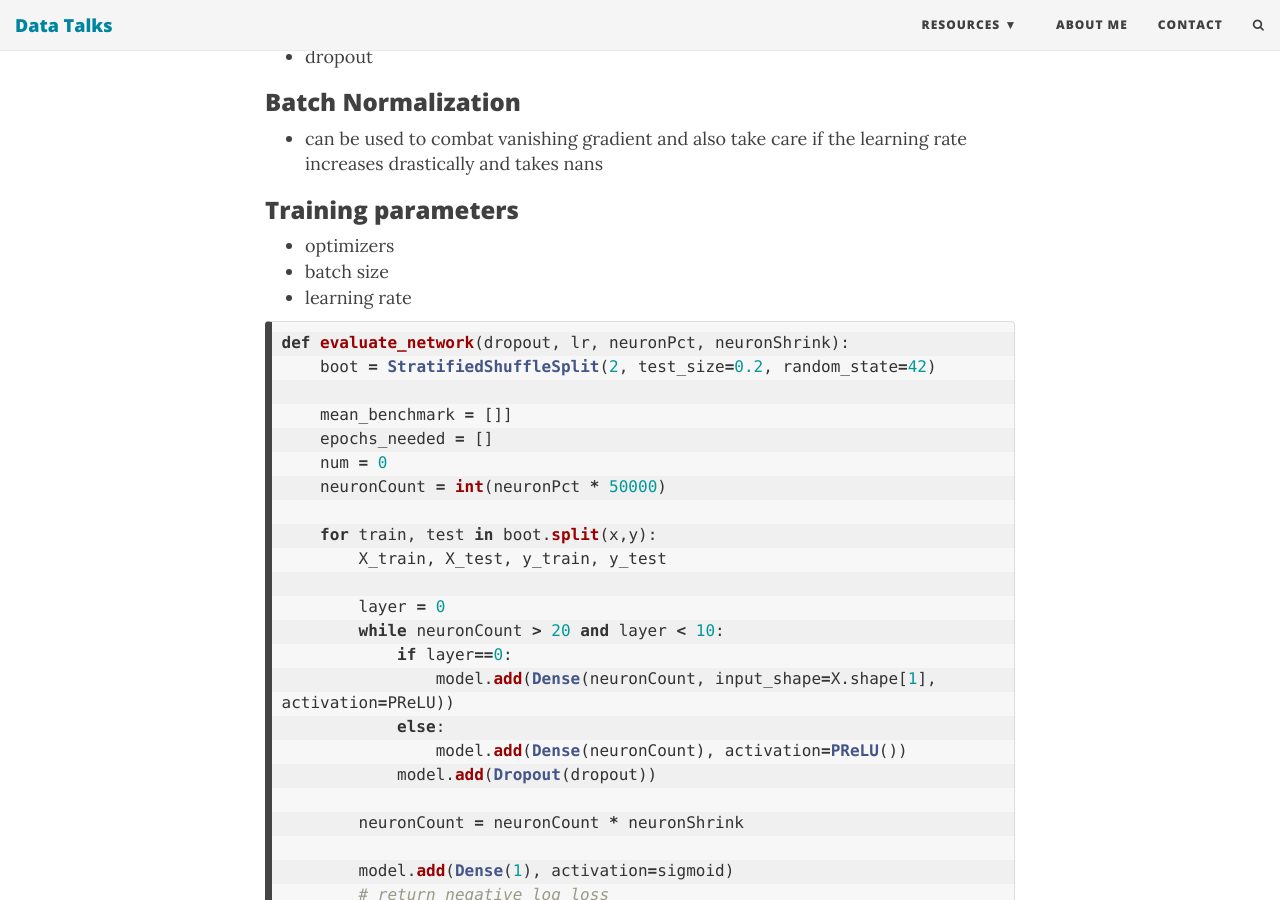
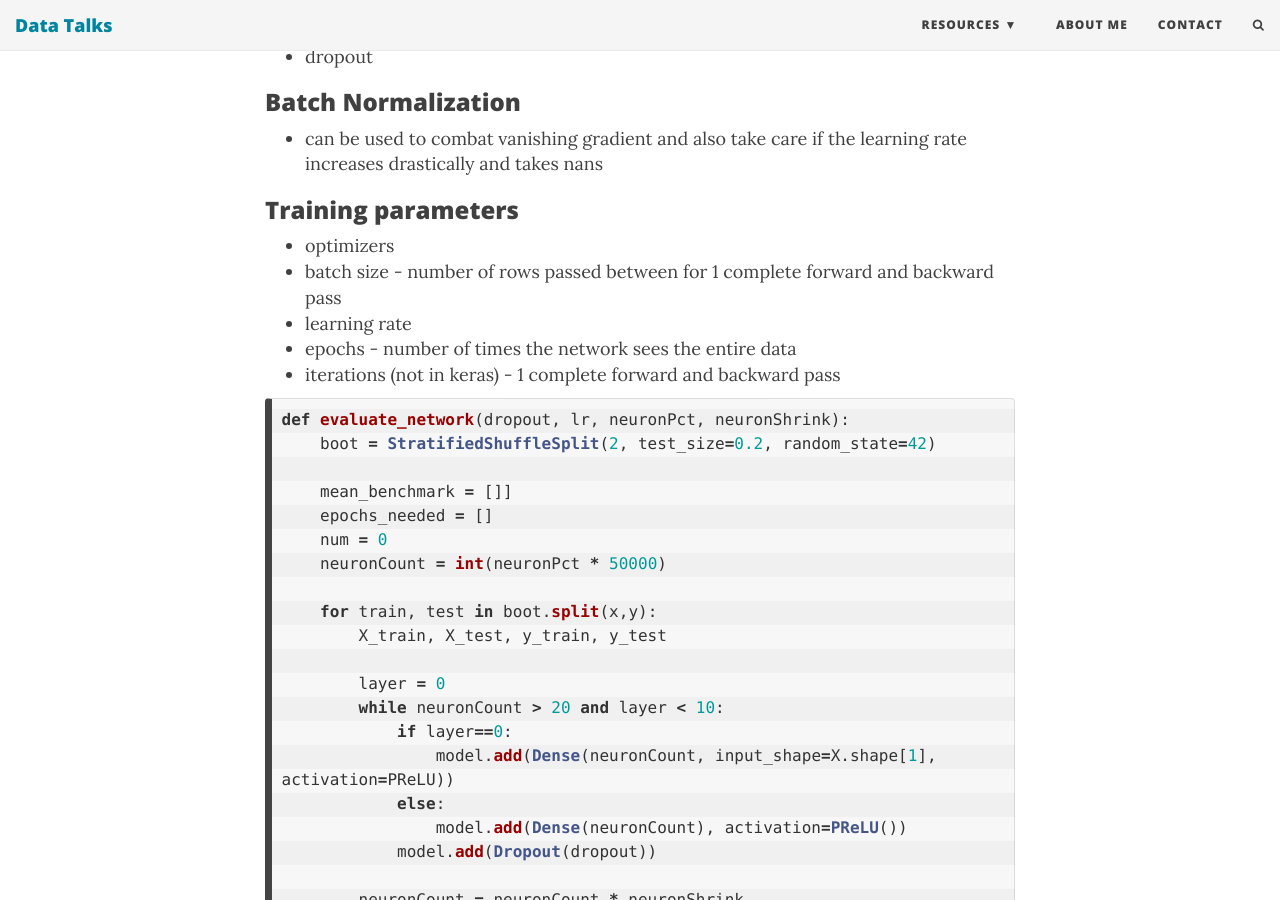
Before and after one commit to praths007/praths007.github.io, a Jekyll site: the page built from wiki/Keras-Api.md, in a window 1280 px wide and 900 px high, scrolled down 7684 px. Built offline with Jekyll 4.4.1, drawn with Linux system fonts in a browser that asks for light colours; nearby versions of some CDN libraries; our own code applies the rules of GitHub Pages for plain Markdown files.

Commit message:
added epoch, batch, iteration info

````diff
--- a/wiki/Keras-Api.md
+++ b/wiki/Keras-Api.md
@@ -268,8 +268,10 @@ nans
 
 ### Training parameters
 * optimizers
-* batch size
+* batch size - number of rows passed between for 1 complete forward and backward pass
 * learning rate
+* epochs - number of times the network sees the entire data
+* iterations (not in keras) - 1 complete forward and backward pass
 
 ```python
 def evaluate_network(dropout, lr, neuronPct, neuronShrink):
````
